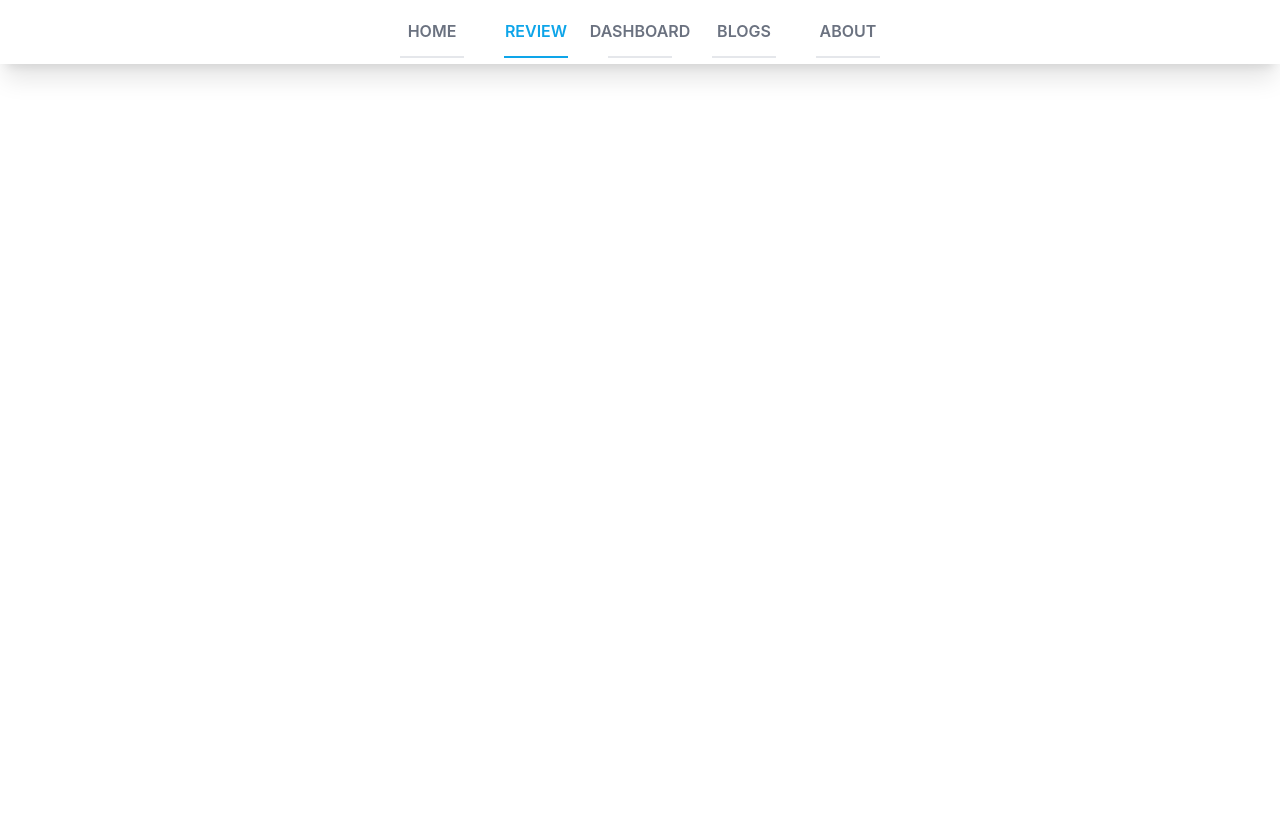
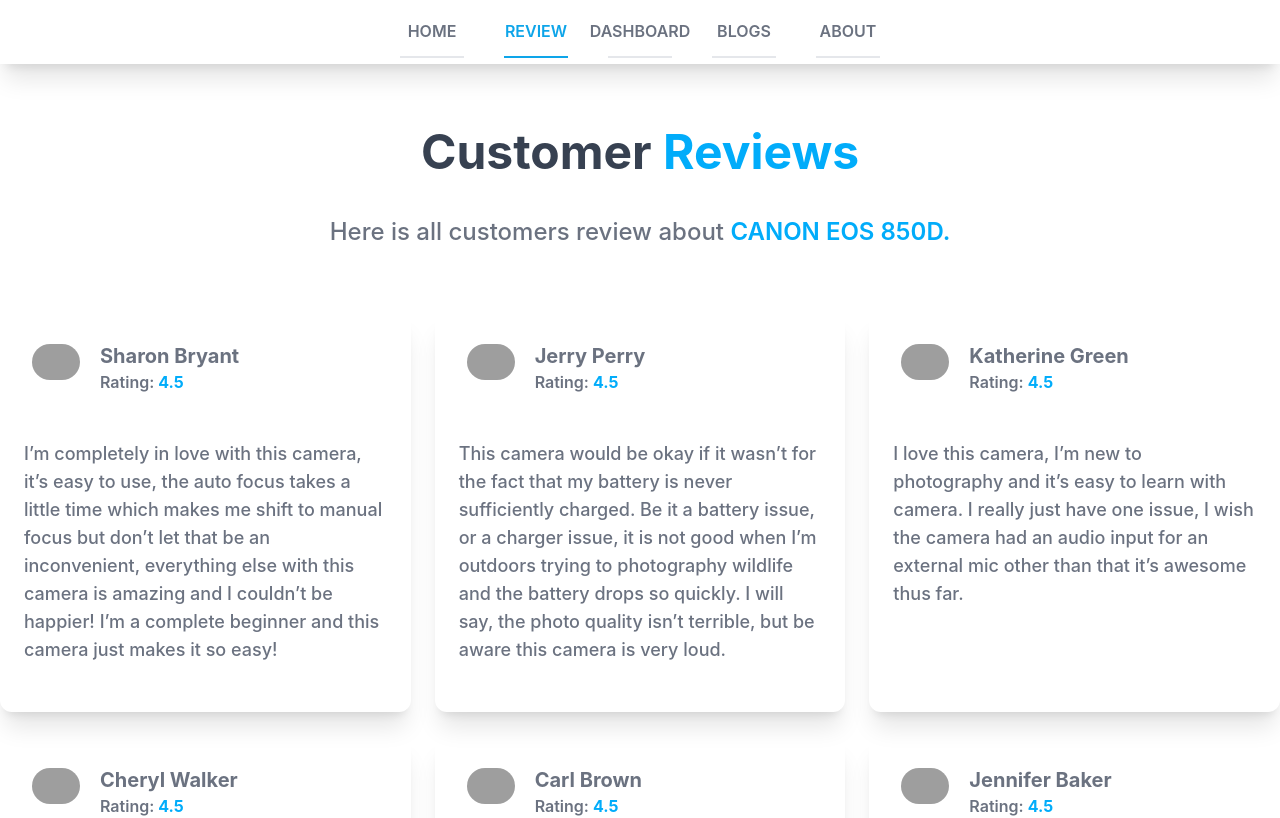
Before and after one commit to munna-aziz-hridoy/cam-review-product-analysis-website, a React (Create React App) app: page /review in a window 1280 px wide. Shown: the top 818 px of the page. Built offline with nearby package versions, Linux system fonts and the light colour scheme; grey boxes are pictures that could not be loaded.

Commit message:
create review section

```diff
--- a/src/App.js
+++ b/src/App.js
@@ -2,6 +2,7 @@ import { Route, Routes } from "react-router-dom";
 import "./App.css";
 import Header from "./Components/Header/Header";
 import Home from "./Components/Home/Home";
+import Review from "./Components/Review/Review";
 
 function App() {
   return (
@@ -10,6 +11,7 @@ function App() {
       <Routes>
         <Route path="/" element={<Home />} />
         <Route path="/home" element={<Home />} />
+        <Route path="/review" element={<Review />} />
       </Routes>
     </div>
   );
--- a/src/Components/Home/Home.jsx
+++ b/src/Components/Home/Home.jsx
@@ -13,7 +13,7 @@ const Home = () => {
   return (
     <div className="container mx-auto">
       <div className="container mx-auto md:flex gap-16 justify-center items-center w-full my-16 p-5">
-        <div className="md:w-[60%]">
+        <div className="md:w-[60%] flex justify-center items-center flex-col md:block">
           <h1 className="text-7xl capitalize text-gray-600 font-bold my-8">
             your choise<br></br>
             <span className="text-[#01acfa]">our review</span>
@@ -37,7 +37,8 @@ const Home = () => {
       </div>
       <div className="my-20">
         <h2 className="text-gray-600 text-3xl font-bold text-center">
-          What they says about this camera
+          What they says about{" "}
+          <span className=" text-[#01acfa] uppercase">canon eos 850d.</span>
         </h2>
         <div className="md:grid md:grid-cols-2 lg:grid-cols-3 gap-6 my-16">
           {firstThreeReview.map((reviewItem) => (
--- /dev/null
+++ b/src/Components/Review/Review.jsx
@@ -0,0 +1,27 @@
+import React from "react";
+import useReviews from "../../hooks/useReviews";
+import ReviewCard from "../ReviewCard/ReviewCard";
+
+const Review = () => {
+  const [reviews, setReviews] = useReviews();
+  return (
+    <div className="container mx-auto">
+      <h2 className="text-5xl text-gray-700 font-bold text-center mt-16">
+        Customer <span className="text-[#01acfa] ">Reviews</span>
+      </h2>
+      <p className="my-10 text-2xl text-gray-500 font-medium text-center">
+        Here is all customers review about{" "}
+        <span className="font-semibold text-[#01acfa] uppercase">
+          canon eos 850d.
+        </span>
+      </p>
+      <div className="md:grid md:grid-cols-2 lg:grid-cols-3 gap-6 my-16">
+        {reviews.map((reviewItem) => (
+          <ReviewCard key={reviewItem.id} reviewData={reviewItem} />
+        ))}
+      </div>
+    </div>
+  );
+};
+
+export default Review;
```
